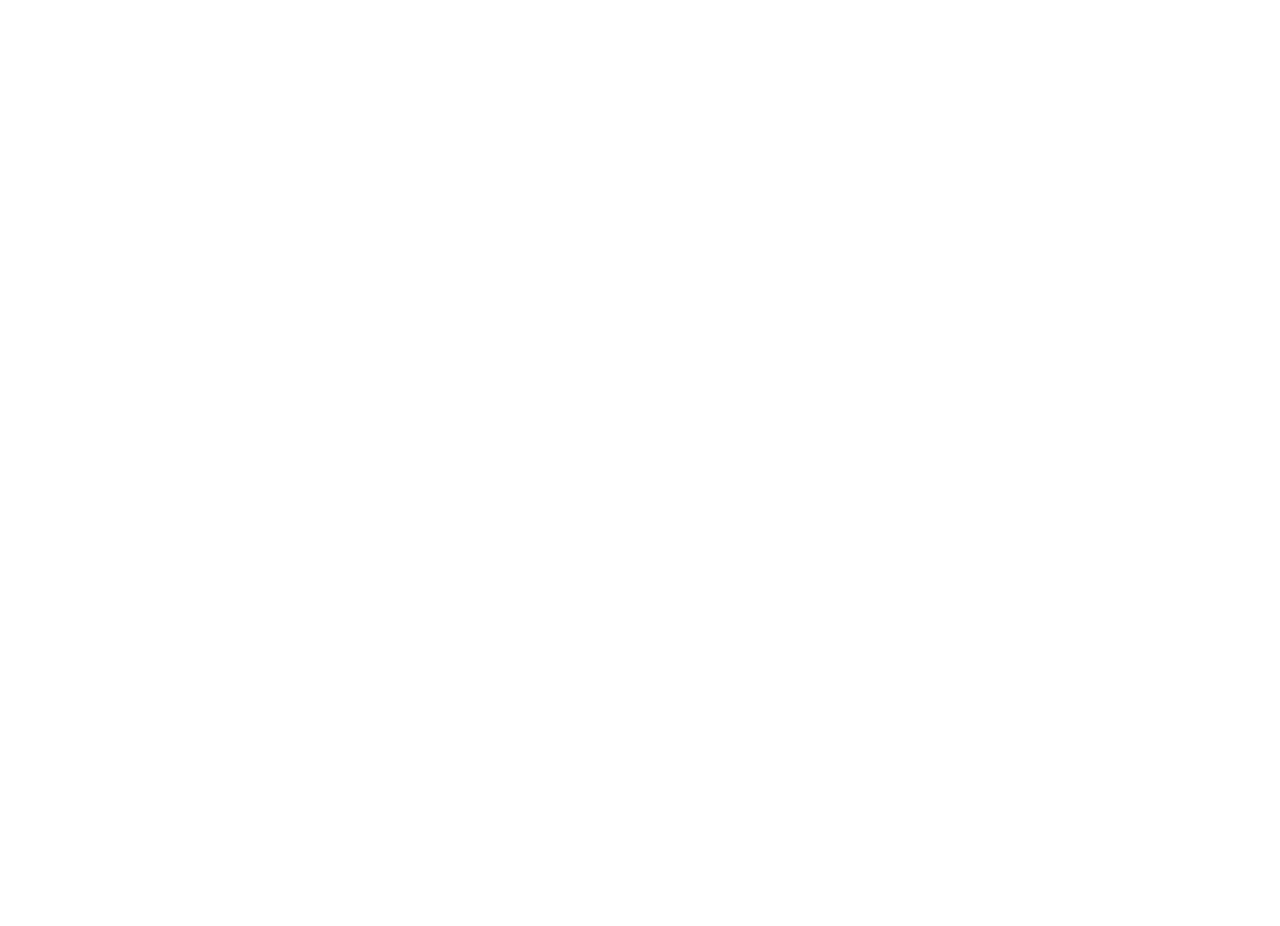
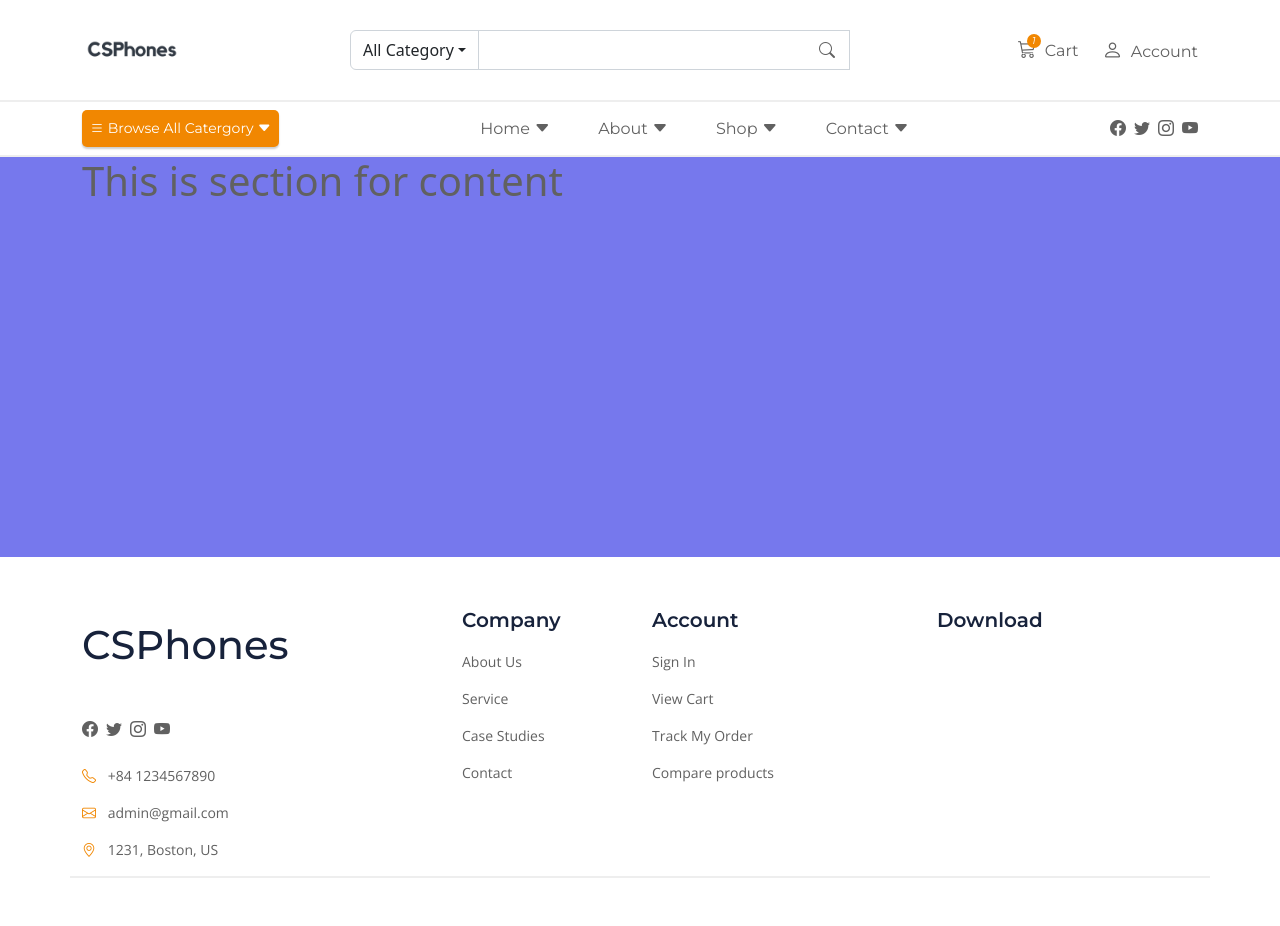
Before and after one commit to phuoctai1644/electronic-ecommerce-web, a PHP site: page / in a window 1280 px wide. Before the commit the page is empty. Before the commit the page ends 800 px from the top, so only its background shows below. Run offline with PHP 8.4, Linux system fonts and the light colour scheme; some libraries are stand-ins or nearby versions.

Commit message:
feat: Create default layout

```diff
--- a/index.html
+++ b/index.html
@@ -4,6 +4,7 @@
     <meta charset="UTF-8">
     <meta http-equiv="X-UA-Compatible" content="IE=edge">
     <meta name="viewport" content="width=device-width, initial-scale=1.0">
+    <!-- <link rel="icon" type="image/x-icon" href="./assets/img/logo.svg"> -->
     <title>Electronic Store</title>
 
     <!-- Boostrap -->
@@ -15,7 +16,145 @@
     <link rel="stylesheet" href="./style.css">
 </head>
 <body>
+    <!-- Start header -->
+    <div id="main" class="text-color">
+        <header>
+            <div class="header__wrapper container d-flex justify-content-between align-items-center">
+                <div class="header__logo">
+                    <img src="./assets/img/CSPhone.png" alt="CSPhone">
+                </div>
+                <div class="header__search-bar input-group">
+                    <button class="btn dropdown-toggle" type="button" data-bs-toggle="dropdown" aria-expanded="false">All Category</button>
+                    <ul class="dropdown-menu">
+                        <li><a class="dropdown-item" href="#">Smartphone</a></li>
+                        <li><a class="dropdown-item" href="#">Tablet</a></li>
+                        <li><a class="dropdown-item" href="#">Laptop</a></li>
+                    </ul>
+                    <input type="text" class="form-control" aria-label="Text input with dropdown button">
 
+                    <div class="header__search-bar-icon">
+                        <i class="bi bi-search"></i>
+                    </div>
+                </div>
+
+                <div class="header__action d-flex justify-content-between align-items-center font-size-16 font-montserrat">
+                    <div class="header__action-cart">
+                        <i class="bi bi-cart3 me-1 font-size-18">
+                            <span>1</span>
+                        </i>
+                        <span>Cart</span>
+                    </div>
+
+                    <div class="header__action-account ms-4">
+                        <i class="bi bi-person me-1 font-size-20"></i>
+                        <span>Account</span>
+                    </div>
+                </div>
+            </div>
+        </header>
+
+        <div class="navbar font-montserrat">
+            <div class="container d-flex">
+                <div class="navbar__category">
+                    <button class="primary-color-bg text-white font-size-14 p-2">
+                        <i class="bi bi-list"></i>
+                        <span>Browse All Catergory</span>
+                        <i class="bi bi-caret-down-fill"></i>
+                    </button>
+                </div>
+
+                <ul class="d-flex align-items-center">
+                    <li>Home
+                        <i class="bi bi-caret-down-fill"></i>
+                    </li>
+                    <li class="ms-5">About
+                        <i class="bi bi-caret-down-fill"></i>
+                    </li>
+                    <li class="ms-5">Shop
+                        <i class="bi bi-caret-down-fill"></i>
+                    </li>
+                    <li class="ms-5">Contact
+                        <i class="bi bi-caret-down-fill"></i>
+                    </li>
+                </ul>
+
+                <ul class="navbar__social d-flex align-items-center">
+                    <li><a href=""><i class="bi bi-facebook"></i></a></li>
+                    <li class="ms-2"><a href=""><i class="bi bi-twitter"></i></a></li>
+                    <li class="ms-2"><a href=""><i class="bi bi-instagram"></i></a></li>
+                    <li class="ms-2"><a href=""><i class="bi bi-youtube"></i></a></li>
+                </ul>
+            </div>
+        </div>
+
+        <div class="slideshow secondary-color-bg">
+            <div class="container">
+                <h1>This is section for content </h1>
+            </div>
+        </div>
+
+        <footer>
+            <div class="footer__wrapper container my-5 font-open-sans">
+                <div class="row">
+                    <div class="col-4">
+                        <div class="footer__logo mt-3 mb-5 font-montserrat header-color" >
+                            <h1>CSPhones</h1>
+                        </div>
+
+                        <ul class="footer__social d-flex align-items-center my-4">
+                            <li><a href=""><i class="bi bi-facebook"></i></a></li>
+                            <li class="ms-2"><a href=""><i class="bi bi-twitter"></i></a></li>
+                            <li class="ms-2"><a href=""><i class="bi bi-instagram"></i></a></li>
+                            <li class="ms-2"><a href=""><i class="bi bi-youtube"></i></a></li>
+                        </ul>
+
+                        <ul class="footer__contact font-open-sans font-size-14">
+                            <li class="my-3">
+                                <i class="bi bi-telephone primary-color me-2"></i>
+                                +84 1234567890
+                            </li>
+
+                            <li class="my-3">
+                                <i class="bi bi-envelope primary-color me-2"></i>
+                                admin@gmail.com
+                            </li>
+
+                            <li class="my-3">
+                                <i class="bi bi-geo-alt primary-color me-2"></i>
+                                1231, Boston, US
+                            </li>
+
+                        </ul>
+                    </div>
+
+                    <div class="footer__section col-2">
+                        <p class="font-size-20 font-montserrat font-semibold-600 header-color">Company</p>
+                        <ul class="font-family-open-sans">
+                            <li class="my-3 font-size-14"><a href="">About Us</a></li>
+                            <li class="my-3 font-size-14"><a href="">Service</a></li>
+                            <li class="my-3 font-size-14"><a href="">Case Studies</a></li>
+                            <li class="my-3 font-size-14"><a href="">Contact</a></li>
+                        </ul>
+                    </div>
+
+                    <div class="footer__section col-3">
+                        <p class="font-size-20 font-montserrat font-semibold-600 header-color">Account</p>
+                        <ul class="font-family-open-sans">
+                            <li class="my-3 font-size-14"><a href="">Sign In</a></li>
+                            <li class="my-3 font-size-14"><a href="">View Cart</a></li>
+                            <li class="my-3 font-size-14"><a href="">Track My Order</a></li>
+                            <li class="my-3 font-size-14"><a href="">Compare products</a></li>
+                        </ul>
+                    </div>
+
+                    <div class="col-3">
+                        <p class="font-size-20 font-montserrat font-semibold-600 header-color">Download</p>
+
+                    </div>
+                </div>
+            </div>
+        </footer>
+    </div>
     <!-- JavaScript Bundle with Popper -->
     <script src="https://cdn.jsdelivr.net/npm/bootstrap@5.2.2/dist/js/bootstrap.bundle.min.js" integrity="sha384-OERcA2EqjJCMA+/3y+gxIOqMEjwtxJY7qPCqsdltbNJuaOe923+mo//f6V8Qbsw3" crossorigin="anonymous"></script>
 </body>
--- a/sass/include/color.scss
+++ b/sass/include/color.scss
@@ -13,3 +13,11 @@
 .secondary-color-bg {
     background-color: $secondary-color;
 }
+
+.text-color {
+    color: $text-color;
+}
+
+.header-color {
+    color: $header-color;
+}
--- a/sass/include/global.scss
+++ b/sass/include/global.scss
@@ -0,0 +1,9 @@
+ul {
+    list-style-type: none;
+    margin: 0;
+    padding: 0;
+}
+
+a {
+    text-decoration: none;
+}
--- a/sass/include/typography.scss
+++ b/sass/include/typography.scss
@@ -25,3 +25,23 @@
 .font-size-20 {
     font-size: 20px;
 }
+
+.font-light-300 {
+    font-weight: 300;
+}
+
+.font-regular-400 {
+    font-weight: 400;
+}
+
+.font-medium-500 {
+    font-weight: 500;
+}
+
+.font-semibold-600 {
+    font-weight: 600;
+}
+
+.font-bold-700 {
+    font-weight: 700;
+}
--- a/sass/include/variables.scss
+++ b/sass/include/variables.scss
@@ -2,6 +2,7 @@
 $secondary-font: 'Open Sans', sans-serif;
 
 $primary-color: #F18701;
+$primary-color-hover: #ffa52e;
 $secondary-color: #7678ED;
 
 $white-color: #fff;
--- a/sass/style.scss
+++ b/sass/style.scss
@@ -4,3 +4,114 @@
 @import './include/variables.scss';
 @import './include/typography.scss';
 @import './include/color.scss';
+@import './include/global.scss';
+
+// Header section
+.header__wrapper {
+    height: 100px;
+}
+
+.header__logo {
+    img {
+        width: 100px;
+    }
+}
+
+.header__search-bar {
+    max-width: 500px;
+    height: 40px;
+    position: relative;
+
+    button {
+        outline: none;
+        border-color: #ced4da;
+
+        &:hover {
+            background-color: $primary-color;
+        }
+    }
+
+    .header__search-bar-icon {
+        position: absolute;
+        right: 15px;
+        top: 50%;
+        transform: translateY(-50%);
+    }
+}
+
+.header__action {
+    color: $text-color;
+}
+
+.header__action-cart {
+    i {
+        position: relative;
+        span {
+            position: absolute;
+            right: 0;
+            top: -5px;
+            font-size: 10px;
+            background-color: $primary-color;
+            color: $white-color;
+            width: 14px;
+            height: 14px;
+            border-radius: 50%;
+            display: flex;
+            justify-content: center;
+            align-items: center;
+        }
+    }
+}
+
+// Navar section
+.navbar {
+    border-top: 2px solid $border-color;
+    border-bottom: 2px solid $border-color;
+}
+
+.navbar__category {
+    button {
+        border: none;
+        border-radius: 5px;
+        box-shadow: 0 2px 2px rgba(0, 0, 0, .2);
+    }
+    button:hover {
+        background-color: $primary-color-hover;
+    }
+}
+
+.navbar__social {
+    a {
+        color: $text-color;
+        &:hover {
+            color: $primary-color;
+        }
+    }
+}
+
+// Slideshow section
+.slideshow {
+    height: 400px;
+}
+
+
+// Footer Section
+.footer__wrapper {
+    border-bottom: 2px solid $border-color;
+}
+.footer__social {
+    a {
+        color: $text-color;
+        &:hover {
+            color: $primary-color;
+        }
+    }
+}
+.footer__section {
+    a {
+        color: $text-color;
+        &:hover {
+            color: $primary-color;
+        }
+    }
+}
--- a/style.css
+++ b/style.css
@@ -1,14 +1,177 @@
-* {
-  padding: 0;
-  margin: 0;
-  box-sizing: inherit;
+@import url("https://fonts.googleapis.com/css2?family=Montserrat:ital,wght@0,200;0,300;0,400;0,500;0,600;0,700;1,200;1,300;1,400;1,500;1,600;1,700&display=swap");
+@import url("https://fonts.googleapis.com/css2?family=Open+Sans:ital,wght@0,300;0,400;0,500;0,600;0,700;0,800;1,300;1,400;1,500;1,600;1,700&display=swap");
+.font-montserrat {
+  font-family: "Montserrat", sans-serif;
 }
 
-html {
-  font-size: 62.5%;
-  line-height: 1.6rem;
-  font-family: "Roboto", sans-serif;
-  box-sizing: border-box;
+.font-open-sans {
+  font-family: "Open Sans", sans-serif;
+}
+
+.font-size-12 {
+  font-size: 12px;
+}
+
+.font-size-14 {
+  font-size: 14px;
+}
+
+.font-size-16 {
+  font-size: 16px;
+}
+
+.font-size-18 {
+  font-size: 18px;
+}
+
+.font-size-20 {
+  font-size: 20px;
+}
+
+.font-light-300 {
+  font-weight: 300;
+}
+
+.font-regular-400 {
+  font-weight: 400;
+}
+
+.font-medium-500 {
+  font-weight: 500;
+}
+
+.font-semibold-600 {
+  font-weight: 600;
+}
+
+.font-bold-700 {
+  font-weight: 700;
+}
+
+.primary-color {
+  color: #F18701;
+}
+
+.primary-color-bg {
+  background-color: #F18701;
+}
+
+.secondary-color {
+  color: #7678ED;
+}
+
+.secondary-color-bg {
+  background-color: #7678ED;
+}
+
+.text-color {
+  color: #616161;
+}
+
+.header-color {
+  color: #17223B;
+}
+
+ul {
+  list-style-type: none;
+  margin: 0;
+  padding: 0;
+}
+
+a {
+  text-decoration: none;
+}
+
+.header__wrapper {
+  height: 100px;
+}
+
+.header__logo img {
+  width: 100px;
+}
+
+.header__search-bar {
+  max-width: 500px;
+  height: 40px;
+  position: relative;
+}
+.header__search-bar button {
+  outline: none;
+  border-color: #ced4da;
+}
+.header__search-bar button:hover {
+  background-color: #F18701;
+}
+.header__search-bar .header__search-bar-icon {
+  position: absolute;
+  right: 15px;
+  top: 50%;
+  transform: translateY(-50%);
+}
+
+.header__action {
+  color: #616161;
+}
+
+.header__action-cart i {
+  position: relative;
+}
+.header__action-cart i span {
+  position: absolute;
+  right: 0;
+  top: -5px;
+  font-size: 10px;
+  background-color: #F18701;
+  color: #fff;
+  width: 14px;
+  height: 14px;
+  border-radius: 50%;
+  display: flex;
+  justify-content: center;
+  align-items: center;
+}
+
+.navbar {
+  border-top: 2px solid #EEEEEE;
+  border-bottom: 2px solid #EEEEEE;
+}
+
+.navbar__category button {
+  border: none;
+  border-radius: 5px;
+  box-shadow: 0 2px 2px rgba(0, 0, 0, 0.2);
+}
+.navbar__category button:hover {
+  background-color: #ffa52e;
+}
+
+.navbar__social a {
+  color: #616161;
+}
+.navbar__social a:hover {
+  color: #F18701;
+}
+
+.slideshow {
+  height: 400px;
+}
+
+.footer__wrapper {
+  border-bottom: 2px solid #EEEEEE;
+}
+
+.footer__social a {
+  color: #616161;
+}
+.footer__social a:hover {
+  color: #F18701;
+}
+
+.footer__section a {
+  color: #616161;
+}
+.footer__section a:hover {
+  color: #F18701;
 }
 
 /*# sourceMappingURL=style.css.map */
```
Also changed, not shown: assets/img/1.png (added), assets/img/CSPhone.png (added), assets/img/logo.svg (added), 2 other files.
